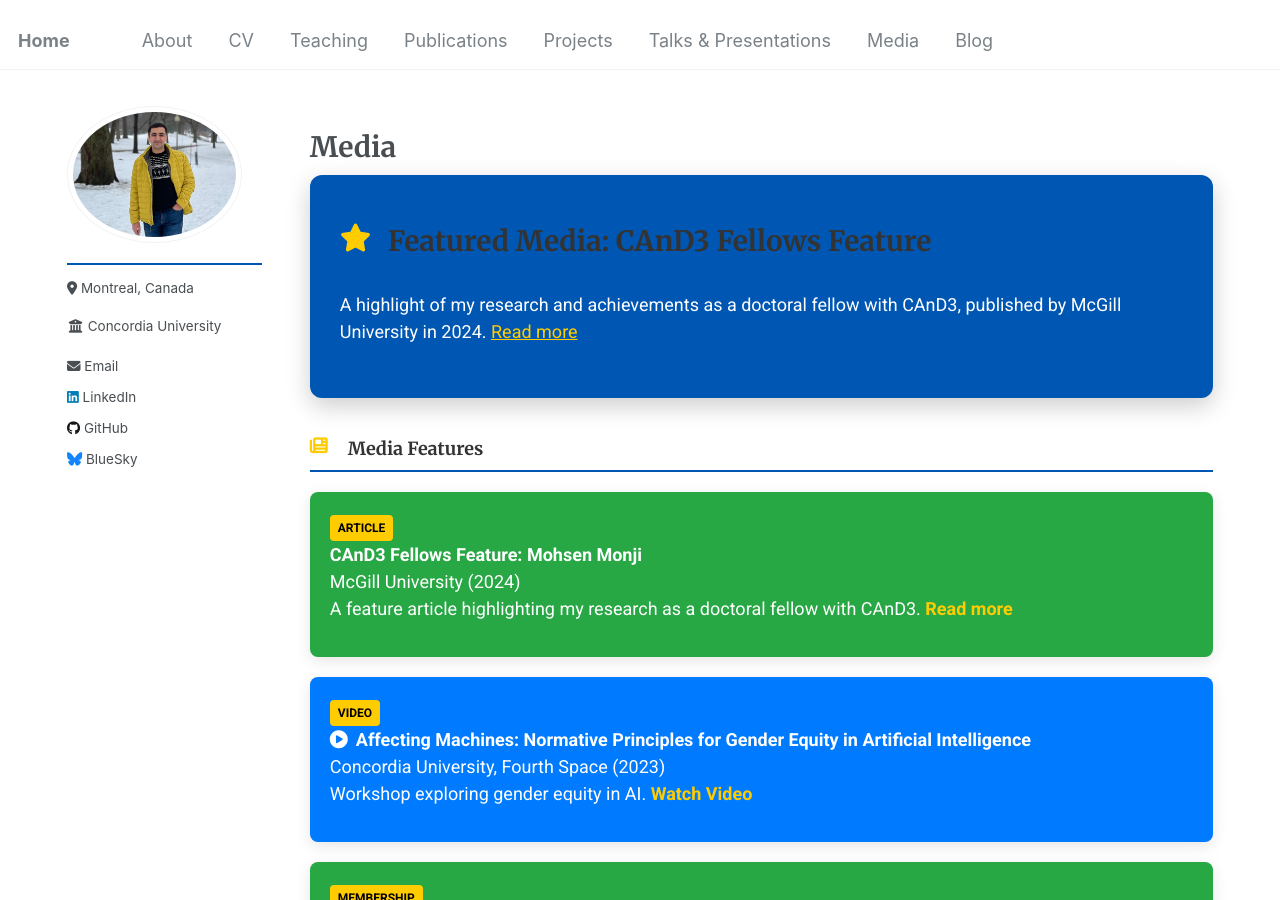
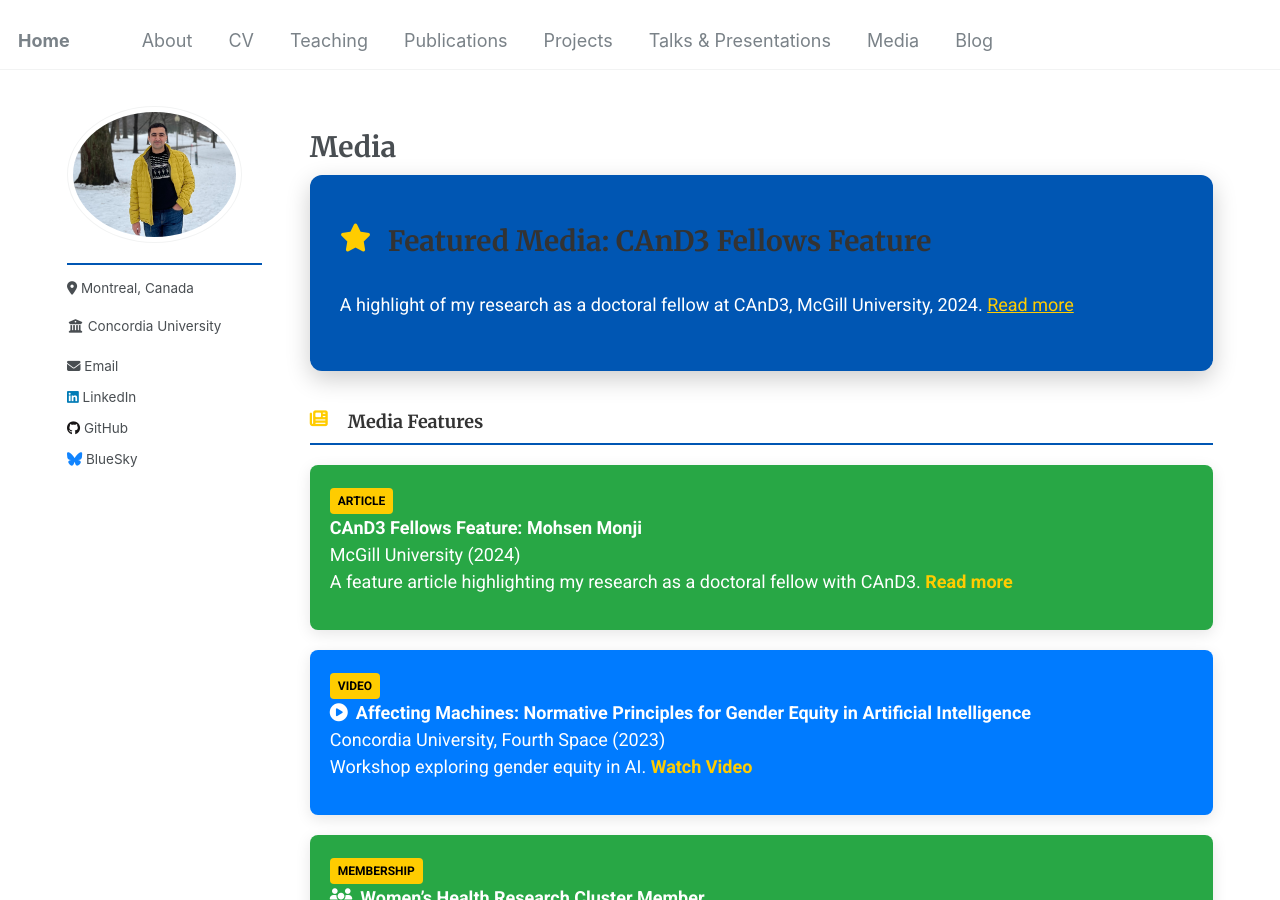
Before and after one commit to Mohsnmonji/mohsnmonji.github.io, a Jekyll site: the page built from _pages/media.md, in a window 1280 px wide and 900 px high. Built offline with Jekyll 4.4.1, drawn with Linux system fonts in a browser that asks for light colours.

Commit message:
Update media.md

```diff
--- a/_pages/media.md
+++ b/_pages/media.md
@@ -101,7 +101,7 @@ author_profile: true
 <div class="featured-media">
   <h3><i class="fas fa-star icon"></i> Featured Media: CAnD3 Fellows Feature</h3>
   <p>
-    A highlight of my research and achievements as a doctoral fellow with CAnD3, published by McGill University in 2024.
+    A highlight of my research as a doctoral fellow at CAnD3, McGill University, 2024.
     <a href="https://www.mcgill.ca/cand3/article/fellows-feature-mohsen-monji-and-galiba-zahid" target="_blank" style="color: #ffcc00;">Read more</a>
   </p>
 </div>
```
